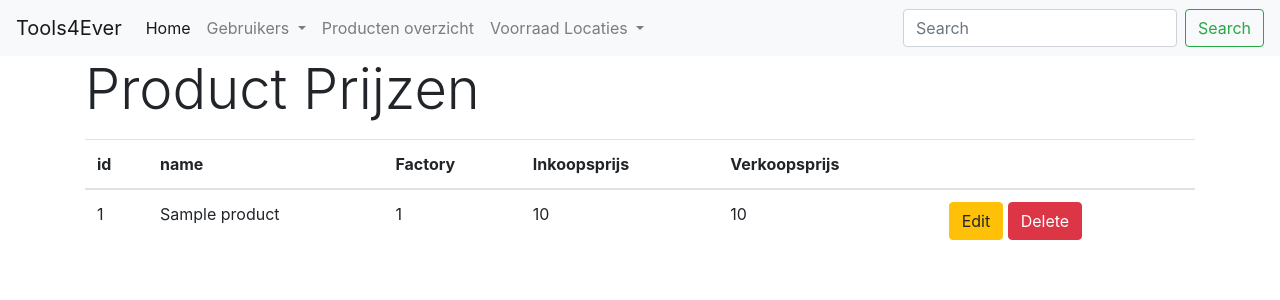
After one commit to MeesterDaaf/tools4ever, a PHP site: page /products_index.php in a window 1280 px wide. The commit adds this page. Shown: the top 300 px of the page. Run offline with PHP 8.4, Linux system fonts and the light colour scheme; tables that the repository leaves empty or names only in its code hold one stand-in row (values such as "Sample post").

Commit message:
product overzicht

```diff
--- a/header.php
+++ b/header.php
@@ -26,11 +26,27 @@
                     </a>
                     <div class="dropdown-menu" aria-labelledby="navbarDropdown">
                         <a class="dropdown-item" href="users_index.php">All Gebruikers</a>
+                        <div class="dropdown-divider"></div>
                         <a class="dropdown-item" href="users_index.php?role=1">Admins</a>
                         <a class="dropdown-item" href="users_index.php?role=2">Managers</a>
                         <a class="dropdown-item" href="users_index.php?role=3">Medewerkers</a>
                         <div class="dropdown-divider"></div>
                         <a class="dropdown-item" href="users_create.php">Maak gebruiker</a>
+                    </div>
+                </li>
+                <li class="nav-item">
+                    <a class="nav-link" href="products_index.php">Producten overzicht </a>
+                </li>
+                <li class="nav-item dropdown">
+                    <a class="nav-link dropdown-toggle" href="#" id="navbarDropdown" role="button" data-toggle="dropdown" aria-haspopup="true" aria-expanded="false">
+                        Voorraad Locaties
+                    </a>
+                    <div class="dropdown-menu" aria-labelledby="navbarDropdown">
+                        <a class="dropdown-item" href="stock_index.php">Alle voorraad</a>
+                        <div class="dropdown-divider"></div>
+                        <a class="dropdown-item" href="stock_index.php?location=1">Rotterdam</a>
+                        <a class="dropdown-item" href="stock_index.php?location=2">Almere</a>
+                        <a class="dropdown-item" href="stock_index.php?location=3">Eindhoven</a>
                     </div>
                 </li>
 
--- /dev/null
+++ b/products_index.php
@@ -0,0 +1,55 @@
+<?php
+
+require 'database.php';
+
+//selecteer ALLE Producten
+$sql = "SELECT * FROM products";
+$statement = $db_conn->prepare($sql);
+$statement->execute();
+$database_gegevens = $statement->fetchAll(PDO::FETCH_ASSOC);
+
+?>
+
+<?php include 'header.php'; ?>
+<div class="container">
+    <h3 class="display-4">Product Prijzen</h3>
+    <table class="table mb-3 mt-3">
+        <thead>
+            <tr>
+                <th>id</th>
+                <th>name</th>
+                <th>Factory</th>
+                <th>Inkoopsprijs</th>
+                <th>Verkoopsprijs</th>
+                <th>&nbsp;</th>
+            </tr>
+        </thead>
+        <tbody>
+
+            <?php foreach ($database_gegevens as $key => $product_row) : ?>
+                <tr>
+                    <td>
+                        <?php echo $product_row['id']; ?>
+                    </td>
+                    <td>
+                        <?php echo $product_row['name']; ?>
+                    </td>
+                    <td>
+                        <?php echo $product_row['factory_id']; ?>
+                    </td>
+                    <td>
+                        <?php echo $product_row['purchase_price']; ?>
+                    </td>
+                    <td>
+                        <?php echo $product_row['selling_price']; ?>
+                    </td>
+                    <td>
+                        <a class="btn btn-warning" href="products_update.php?product_id=<?php echo $product_row['id']; ?>">Edit</a>
+                        <a class="btn btn-danger" href="products_delete.php?product_id=<?php echo $product_row['id']; ?>">Delete</a>
+                    </td>
+                </tr>
+            <?php endforeach ?>
+        </tbody>
+    </table>
+</div>
+<?php include 'footer.php'; ?>
```
Also changed, not shown: users_index.php (+7 -7 lines), products_create.php (added), products_delete.php (added), products_update.php (added).
